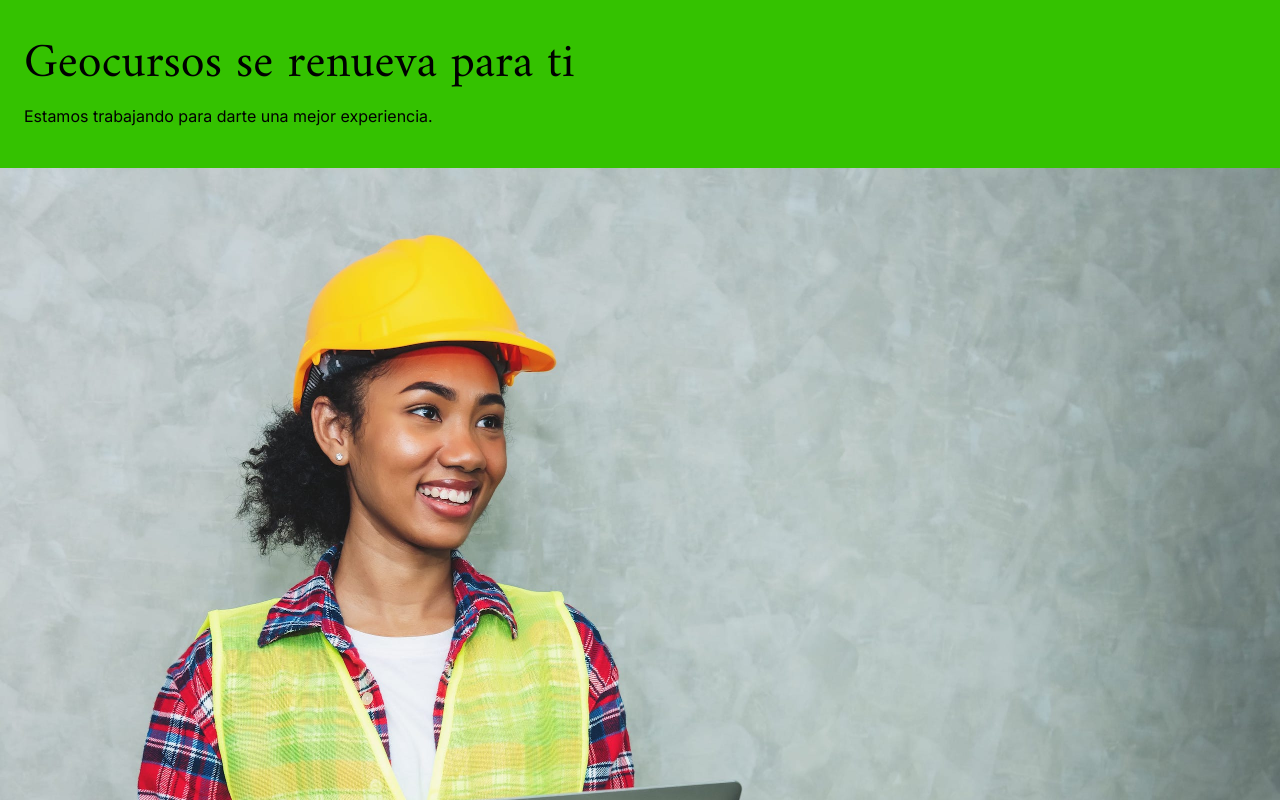
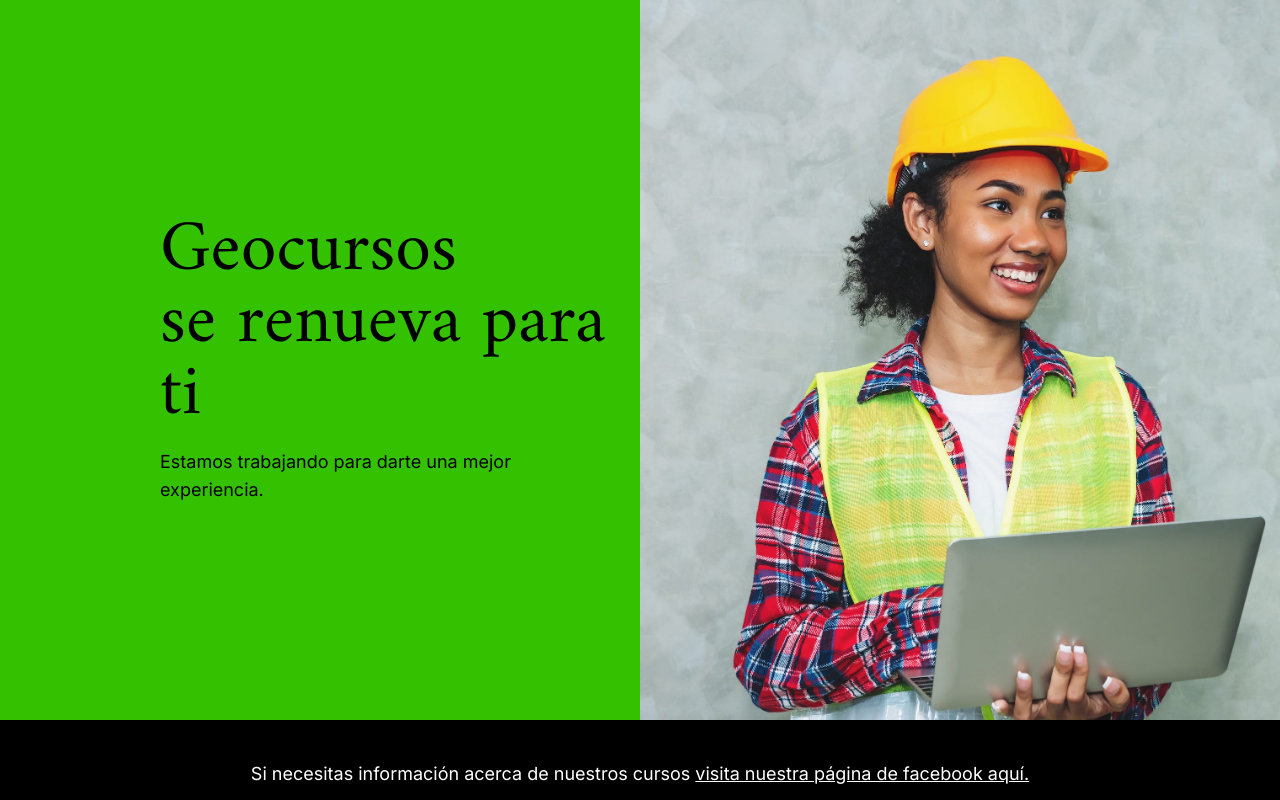
Before and after one commit to renzodamgo/geocursos-fe, a Next.js app: page / in a window 1280 px wide. Shown: the top 800 px of the page. Built offline with nearby package versions, Linux system fonts and the light colour scheme.

Commit message:
Feat: Add classname to UI components and replace components in Mantainance Component

```diff
--- a/app/components/mantainance.tsx
+++ b/app/components/mantainance.tsx
@@ -1,4 +1,5 @@
 import { HeadingH1 } from "@ui/heading/headingH1";
+import { Paragraph } from "@ui/text/paragraph";
 import { Container } from "@ui/utils/container";
 import Image from "next/image";
 import Link from "next/link";
@@ -6,25 +7,44 @@ import landingImg from "public/img/landing.jpg";
 
 export const Mantainance = () => {
   return (
-    <>
+    <div>
+      <div className="grid md:grid-cols-2 md:h-[90vh] md:items-center">
+        <Container className="md:pl-20 lg:pl-40">
+          <HeadingH1 className="md:hidden">
+            Geocursos se renueva para ti
+          </HeadingH1>
+          <HeadingH1 className="hidden md:inline">
+            Geocursos
+            <br /> se renueva para ti
+          </HeadingH1>
+          <Paragraph className="pt-4">
+            Estamos trabajando para darte una mejor experiencia.
+          </Paragraph>
+        </Container>
+        <Image
+          className="w-full h-full object-cover object-left"
+          src={landingImg}
+          alt="Geocursos"
+          sizes="(max-width: 768px) 100vw,
+								50 vw"
+        />
+      </div>
+
+      <div className="md:bg-black md:text-white md:h-[10vh]">
         <Container>
-        <HeadingH1>Geocursos se renueva para ti</HeadingH1>
-        <p className="pt-4">
-          Estamos trabajando para darte una mejor experiencia.
-        </p>
-      </Container>
-      <Image src={landingImg} alt="Geocursos" />
-      <Container>
-        <p className="text-center">
+          <Paragraph className="text-center">
             Si necesitas información acerca de nuestros cursos{" "}
             <Link
-            href={"https://www.facebook.com/people/Geo-Cursos/100064329750174/"}
+              href={
+                "https://www.facebook.com/people/Geo-Cursos/100064329750174/"
+              }
               className="underline"
             >
               visita nuestra página de facebook aquí.
             </Link>
-        </p>
+          </Paragraph>
         </Container>
-    </>
+      </div>
+    </div>
   );
 };
--- a/app/components/ui/heading/headingH1.tsx
+++ b/app/components/ui/heading/headingH1.tsx
@@ -1,5 +1,14 @@
 import { ReactNode } from "react";
 
-export const HeadingH1 = ({ children }: { children: ReactNode }) => {
-  return <h1 className="font-serif text-5xl">{children}</h1>;
+type PropTypes = {
+  children: ReactNode;
+  className?: string;
 };
+
+export const HeadingH1 = ({ className, children }: PropTypes) => {
+  return (
+    <h1 className={`font-serif text-5xl md:text-7xl ${className}`}>
+      {children}
+    </h1>
+  );
+};
--- /dev/null
+++ b/app/components/ui/text/paragraph.tsx
@@ -0,0 +1,10 @@
+import { ReactNode } from "react";
+
+type PropTypes = {
+  children: ReactNode;
+  className?: string;
+};
+
+export const Paragraph = ({ children, className }: PropTypes) => {
+  return <p className={`md:text-lg ${className}`}>{children}</p>;
+};
--- a/app/components/ui/utils/container.tsx
+++ b/app/components/ui/utils/container.tsx
@@ -1,5 +1,14 @@
 import { ReactNode } from "react";
 
-export const Container = ({ children }: { children: ReactNode }) => {
-  return <div className="container mx-auto px-6 py-10">{children}</div>;
+type PropTypes = {
+  children: ReactNode;
+  className?: string;
 };
+
+export const Container = ({ children, className }: PropTypes) => {
+  return (
+    <div className={`container mx-auto px-6 py-10 ${className}`}>
+      {children}
+    </div>
+  );
+};
```
Lines whose indentation alone changed are shown as unchanged.
